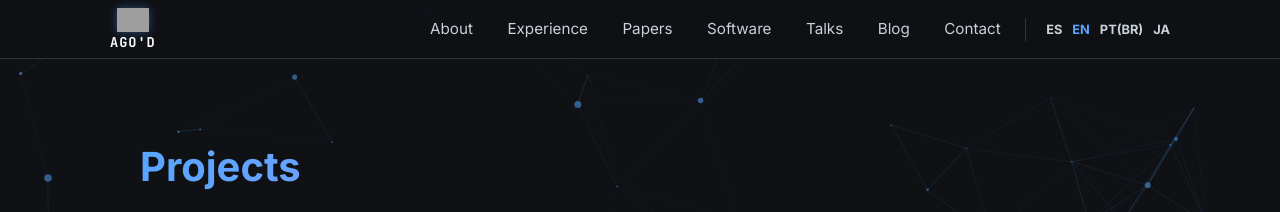
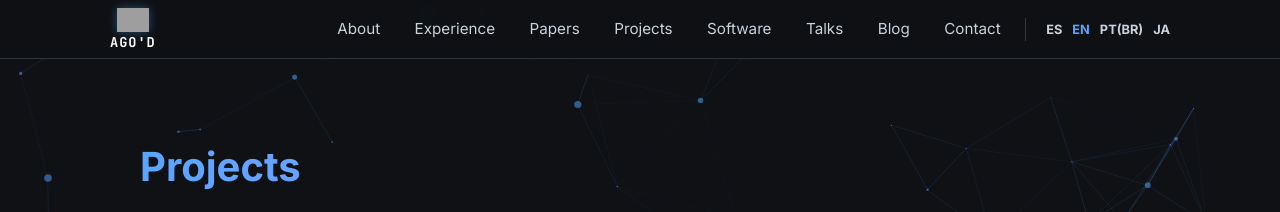
Before and after one commit to AngelGarciaODiana/AngelGarciaODiana.github.io, a Jekyll site: the page built from projects.md, in a window 1280 px wide. Shown: the top 212 px of the page. Built offline with Jekyll 4.4.1, drawn with Linux system fonts in a browser that asks for light colours; grey boxes are pictures that could not be loaded.

Commit message:
Add 'Projects' link to navigation

```diff
--- a/_layouts/default.html
+++ b/_layouts/default.html
@@ -24,6 +24,7 @@
                 <a href="/" data-i18n="nav_about">About</a>
                 <a href="/experience" data-i18n="nav_exp">Experience</a>
                 <a href="/papers" data-i18n="nav_papers">Papers</a>
+                <a href="/projects" data-i18n="nav_projects">Projects</a>
                 <a href="/software" data-i18n="nav_soft">Software</a>
                 <a href="/talks" data-i18n="nav_talks">Talks</a>
                 <a href="/blog" data-i18n="nav_blog">Blog</a>
```
